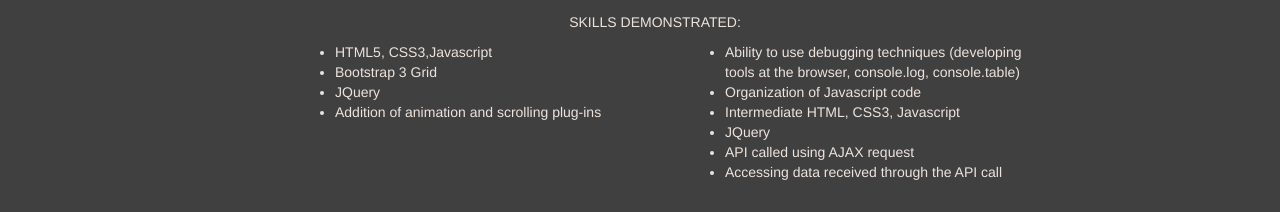
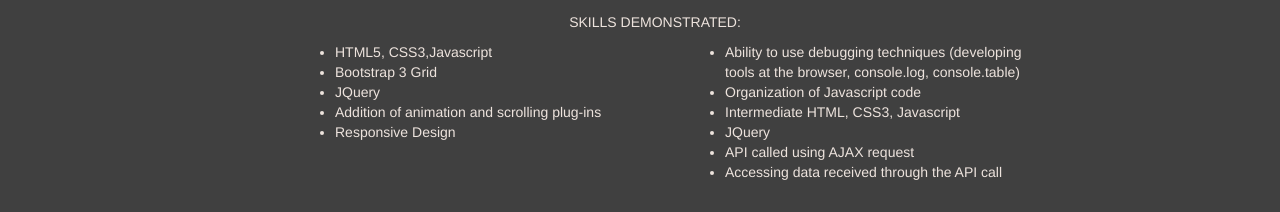
Before and after one commit to vtorresviera/ResumePage, a website: page index.html in a window 1280 px wide. Shown: the part 3709-3921 px from the top of the page. Drawn offline with nearby package versions, Linux system fonts and the light colour scheme.

Commit message:
minor change

```diff
--- a/index.html
+++ b/index.html
@@ -817,6 +817,7 @@
                                     <li>Bootstrap 3 Grid</li>
                                     <li>JQuery</li>
                                     <li>Addition of animation and scrolling plug-ins</li>
+                                    <li>Responsive Design</li>
                                 </ul>
                             </div>
                             <div class="col-md-4">
```
